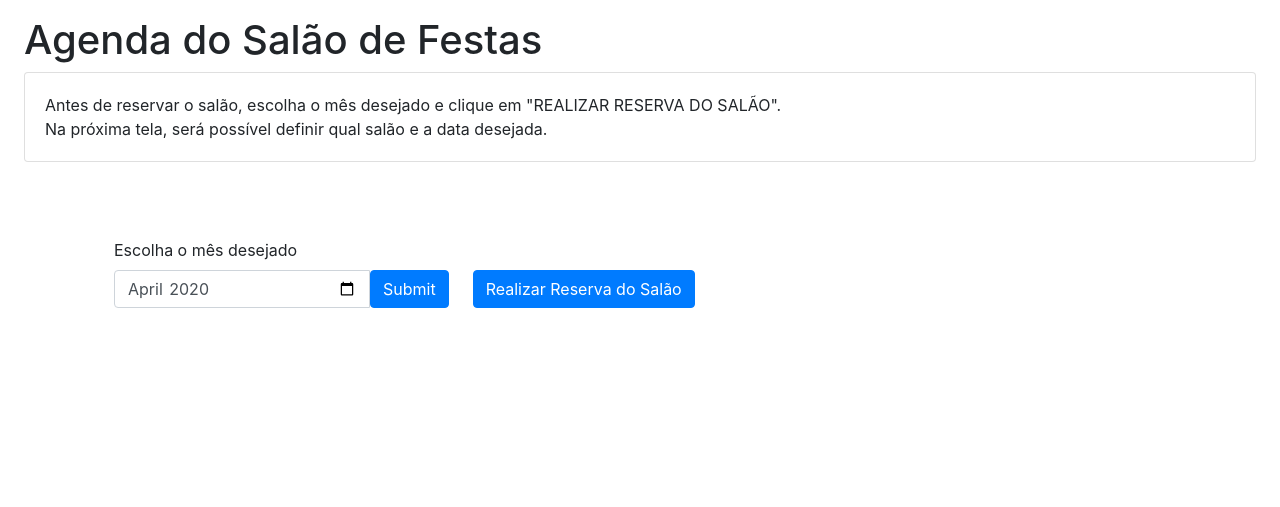
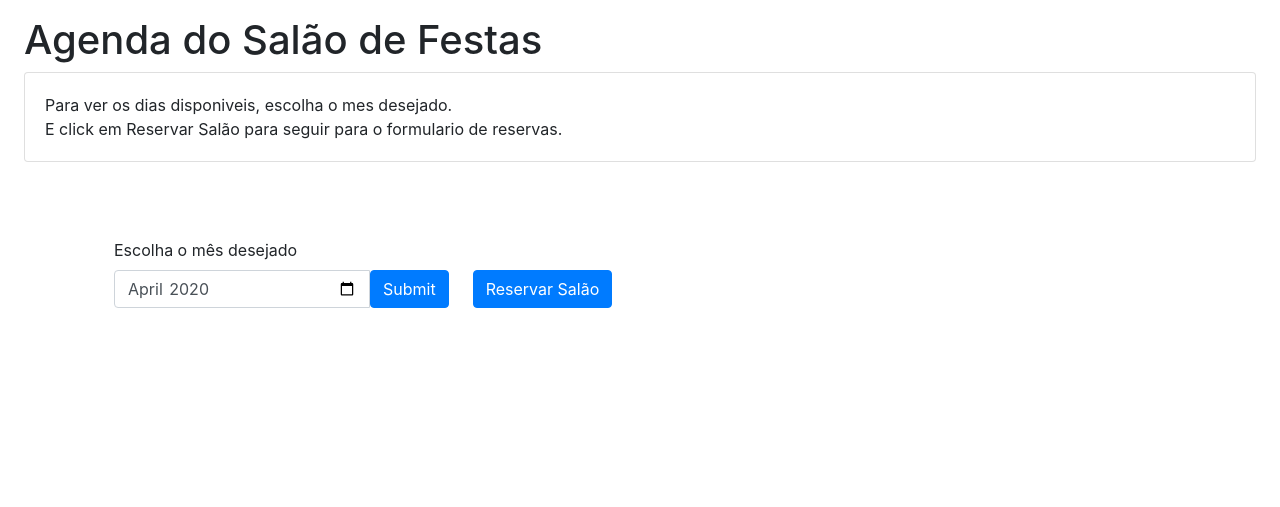
Before and after one commit to IvanGzyk/cmanager, a PHP site: page /views/salao/views.php in a window 1280 px wide. Shown: the top 507 px of the page. Run offline with PHP 8.4, Linux system fonts and the light colour scheme; the visitor is signed in with stand-in values (Sample User, id 1); data that the repository does not hold is empty; some libraries are stand-ins or nearby versions.

Commit message:
Correção de redirecionamento no cadastro de reservas

```diff
--- a/views/salao/views.php
+++ b/views/salao/views.php
@@ -25,7 +25,7 @@ $dataatual = date('m/y');
             <div class="container-fluid">
                 <h1 class="mt-3">Agenda do Salão de Festas</h1>
                 <div class="card mb-2">
-                        <div class="card-body">Antes de reservar o salão, escolha o mês desejado e clique em "REALIZAR RESERVA DO SALÃO".<br />Na próxima tela, será possível definir qual salão e a data desejada.</div>
+                    <div class="card-body">Para ver os dias disponiveis, escolha o mes desejado.<br />E click em Reservar Salão para seguir para o formulario de reservas.</div>
                 </div>
                 <br><br>
                 <div class="container">
@@ -41,7 +41,7 @@ $dataatual = date('m/y');
                                 </div>
 
                                 <div class="input-group col-md-4">
-            <button onclick="Conteudo('../views/salao/form_reserva.php')"  class="btn btn-primary">Realizar Reserva do Salão</button>
+                                    <button  type="button" onclick="Conteudo('../views/salao/form_reserva.php')"  class="btn btn-primary">Reservar Salão</button>
                                 </div>
                             </div>
                         </div>
```
Also changed, not shown: views/salao/form_reserva.php (+3 -7 lines). Lines whose indentation alone changed are shown as unchanged.
